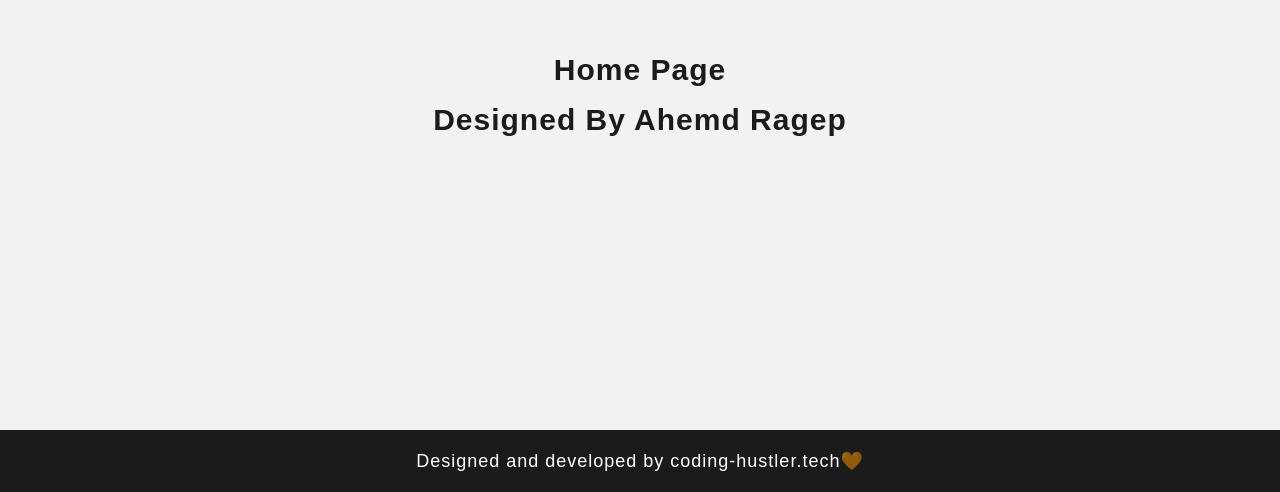
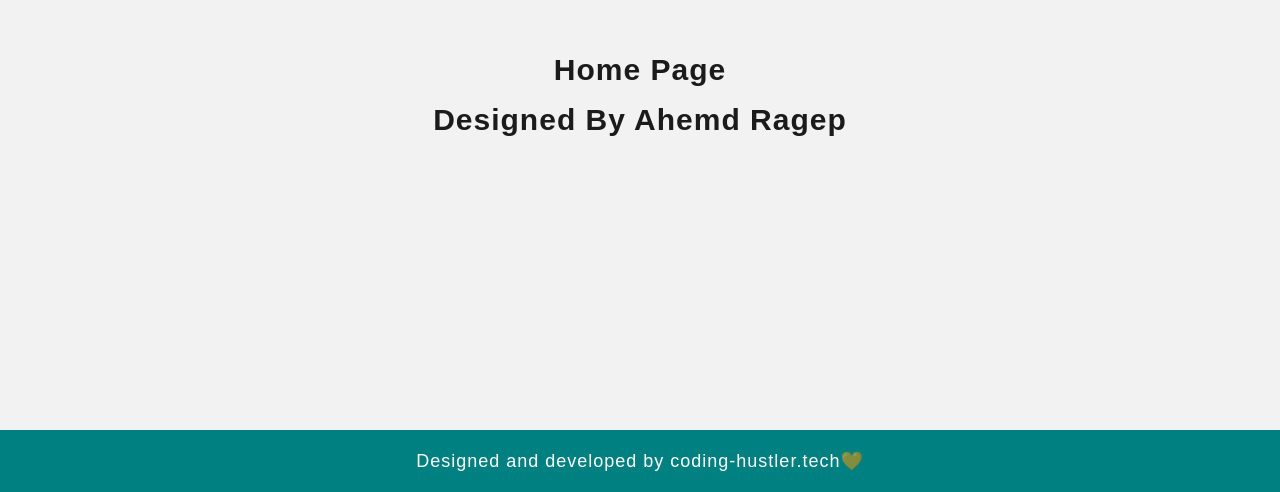
Before and after one commit to AhmedRagep/blog-first, a React (Create React App) app: page / in a window 1280 px wide. Shown: the part 310-802 px from the top of the page. Built offline with nearby package versions, Linux system fonts and the light colour scheme.

Commit message:
select style css in file js

```diff
--- a/src/comp/footer.css
+++ b/src/comp/footer.css
@@ -1,7 +1,12 @@
-footer{
+/*  يتم وضع هذا الاسم قبل اي كلاس وهذا الاسم يوضع في الصفحة الرئيسية */
+.myfooter footer{
   background-color: #1b1b1b;
 
   padding: 20px 0;
   text-align: center;
   font-size: 18px;
 }
+
+.myfooter .ahmed{
+  background-color: teal;
+}
--- a/src/comp/footer.js
+++ b/src/comp/footer.js
@@ -4,8 +4,8 @@ import './footer.css';
 
 const Footer = () => {
   return (
-    <div>
-      <footer>
+    <div className='myfooter'>
+      <footer className='ahmed'>
         Designed and developed by coding-hustler.tech
         <span>🧡</span>
       </footer>
```
